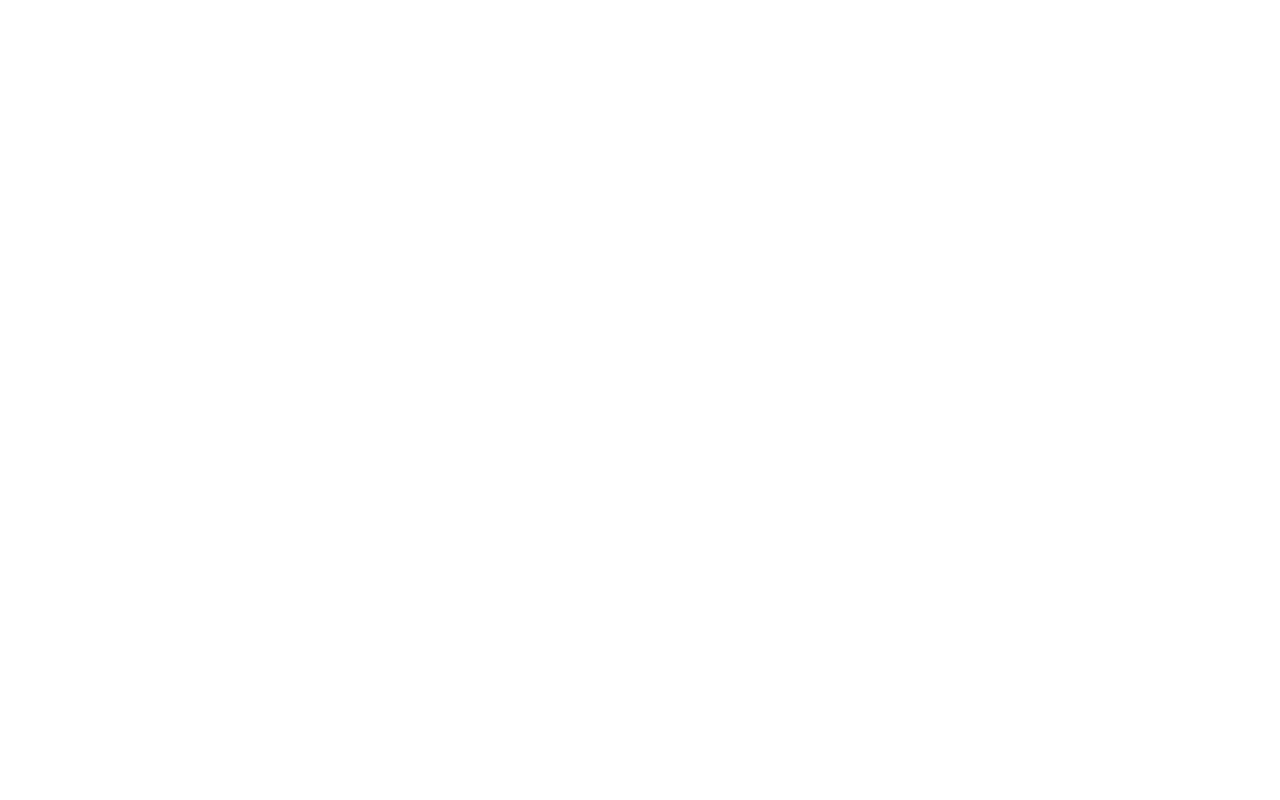
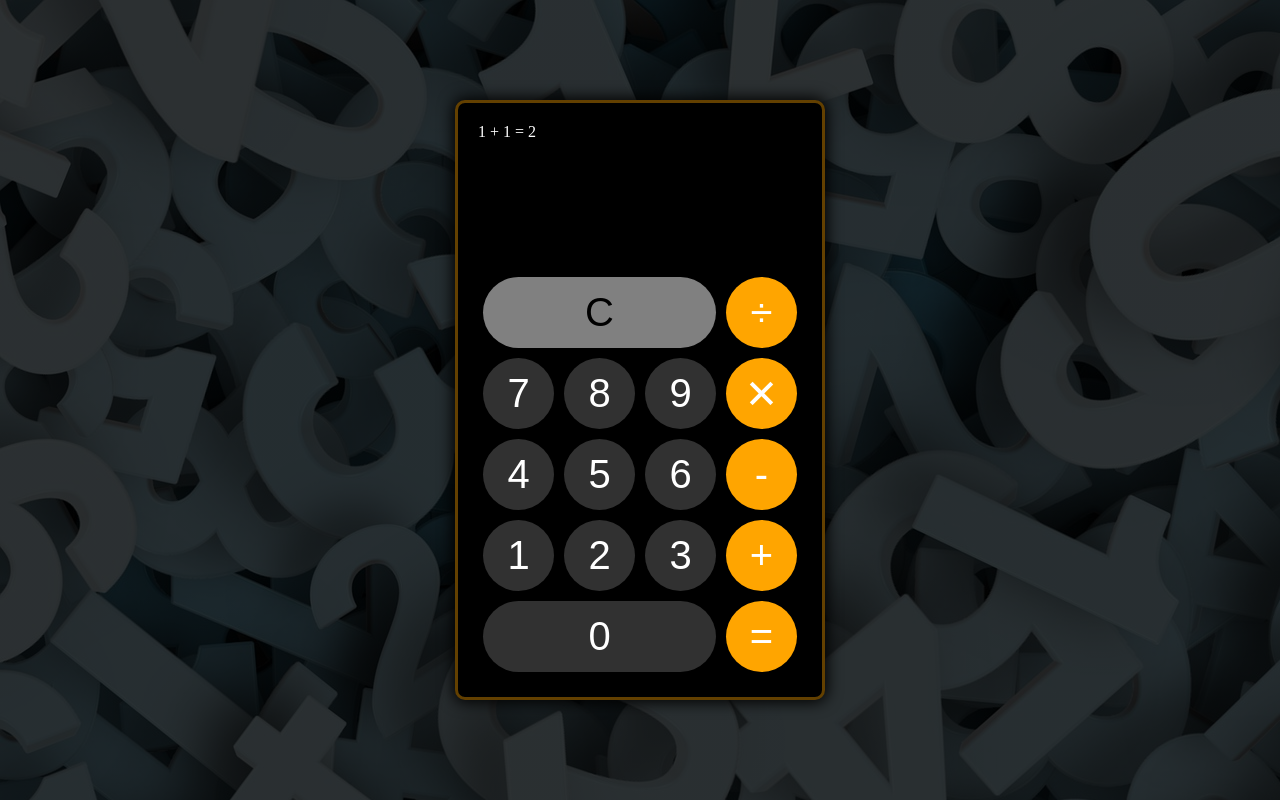
Before and after one commit to waechtler-hannes/calculator, a plain HTML site: page index.html in a window 1280 px wide. Drawn offline with Linux system fonts and the light colour scheme.

Commit message:
Add calculator UI
Added html number-, operator- and clear buttons and some containers
surrounding them, also added a display container, so that the users can
see their inputs and outputs.
Added style to all html-elements.

```diff
--- a/index.html
+++ b/index.html
@@ -8,6 +8,28 @@
     <script type="module" src="./script.js"></script>
 </head>
 <body>
-
+    <div class="calc-container">
+        <div class="display-container">
+            <div class="display">1 + 1 = 2</div>
+        </div>
+        <div class="button-container">
+            <div id="clear"><button class="special">C</button></div>
+            <div id="divide"><button class="operator">&#247</button></div>
+            <div id="seven"><button class="number">7</button></div>
+            <div id="eight"><button class="number">8</button></div>
+            <div id="nine"><button class="number">9</button></div>
+            <div id="multiply"><button class="operator">&#10005</button></div>
+            <div id="four"><button class="number">4</button></div>
+            <div id="five"><button class="number">5</button></div>
+            <div id="six"><button class="number">6</button></div>
+            <div id="subtract"><button class="operator">-</button></div>
+            <div id="one"><button class="number">1</button></div>
+            <div id="two"><button class="number">2</button></div>
+            <div id="three"><button class="number">3</button></div>
+            <div id="add"><button class="operator">+</button></div>
+            <div id="zero"><button class="number">0</button></div>
+            <div id="operate"><button class="operator">=</button></div>
+        </div>
+    </div>
 </body>
 </html>
--- a/style.css
+++ b/style.css
@@ -2,4 +2,79 @@
     box-sizing: border-box;
     padding: 0;
     margin: 0;
+    color: white;
 }
+
+html {
+    height: 100%;
+}
+
+body {
+    display: flex;
+    justify-content: center;
+    align-items: center;
+    height: 100%;
+    background:
+        linear-gradient(
+            rgba(0, 0, 0, 0.8),
+            rgba(0, 0, 0, 0.8)
+        ),
+        url(./img/background.jpg);
+}
+
+button {
+    width: 100%;
+    height: 100%;
+    border-radius: 999px;
+    border: 0px;
+    aspect-ratio: 1/1;
+    font-size: 2.5em;
+}
+
+.calc-container {
+    margin: 20px;
+    padding: 20px;
+    background-color: black;
+    border: 3px solid rgb(99, 64, 0);
+    border-radius: 10px;
+    box-shadow: 0px 0px 15px 2px black;
+    flex: 0 0 370px;
+    height: 600px;
+    display: flex;
+    flex-direction: column;
+}
+
+.display-container {
+    flex-grow: 1;
+}
+
+.button-container {
+    display: flex;
+    flex-wrap: wrap;
+}
+
+.button-container div {
+    flex-basis: 25%;
+    padding: 5px;
+}
+
+.special {
+    background-color: grey;
+    color: black;
+}
+
+.operator  {
+    background-color: orange;
+}
+
+.number {
+    background-color: rgb(49, 49, 49);
+}
+
+#zero, #clear {
+    flex-basis: 75%;
+}
+
+#zero button, #clear button {
+    aspect-ratio: unset;
+}
```
Also changed, not shown: img/background.jpg (added).
